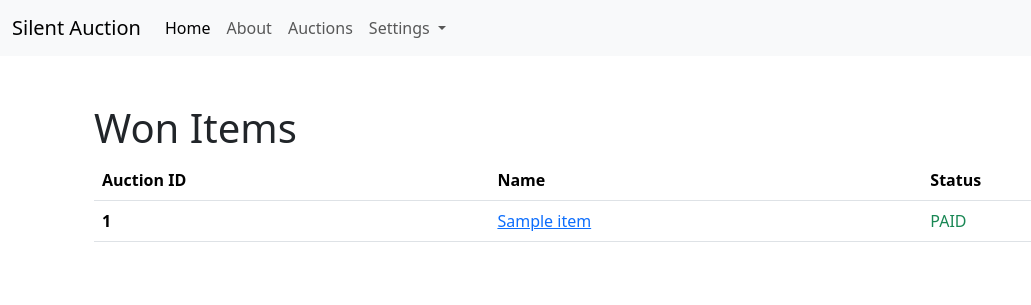
After one commit to spwisner/silent-auction, a Flask app: page /users/settings/items-won in a window 1280 px wide. The commit adds this page. Shown: the top 305 px of the page, without its empty margins (0-1031 px from the left). Run offline with Flask 2, Linux system fonts and the light colour scheme; a user stored in the database is signed in; tables that the repository leaves empty hold one stand-in row (values such as "Sample post").

Commit message:
Add items won

```diff
--- a/docker-compose.yaml
+++ b/docker-compose.yaml
@@ -9,5 +9,6 @@ services:
       - STRIPE_PRIVATE_KEY=sk_test_somevalue
       - DOMAIN=http://localhost:4000
       - SERVER_TOKEN=testServerToken
+      - IS_DEMO=false
     ports:
       - "4000:5000"
--- a/silentauction/auction_items/views.py
+++ b/silentauction/auction_items/views.py
@@ -20,6 +20,7 @@ def get_top_bid_summary(highest_bid, bids_count):
     top_bid_user = User.query.get(highest_bid.user_id)
     return {
         'amount': highest_bid.amount,
+        'user_id': top_bid_user.id,
         'username': top_bid_user.username,
         'bids_count': bids_count
     }
--- a/silentauction/auctions/templates/auctions/list.html
+++ b/silentauction/auctions/templates/auctions/list.html
@@ -2,12 +2,10 @@
 {% block content %}
 <div class="jumbotron">
   <h1>Charity Auctions:</h1>
-  <p>Total Auctions: {{auctions_count}}</p>
-
   {% if auctions_count == 0 %}
   <p>No auctions are currently available</p>
   {% else %}
-  <table class="table table-dark table-striped-columns">
+  <table class="table">
     <thead>
       <tr>
         <th scope="col">Auction ID</th>
--- a/silentauction/payments/templates/payments/already-paid.html
+++ b/silentauction/payments/templates/payments/already-paid.html
@@ -1,4 +1,5 @@
 {% extends "base.html" %}
 {% block content %}
+    <h1>Payment Received</h1>
     <div>Item has already been paid for.</div>
 {% endblock %}
--- a/silentauction/payments/templates/payments/payment-success.html
+++ b/silentauction/payments/templates/payments/payment-success.html
@@ -3,8 +3,9 @@
 
 <section id="success" class="hidden">
   <p>
-    We appreciate your business! A confirmation email will be sent to <span id="customer-email"></span>.
-
+    You payment is successful! A confirmation email will be sent to <strong><span id="customer-email"></span></strong> and a member of our team will contact you with shipping options.
+  </p>
+  <p>
     If you have any questions, please email <a href="mailto:orders@example.com">orders@example.com</a>.
   </p>
 </section>
--- a/silentauction/payments/templates/payments/paymentreceived.html
+++ /dev/null
@@ -1,6 +0,0 @@
-{% extends "base.html" %}
-{% block content %}
-<div class="jumbotron">
-  <h1>Thank you for your donation</h1>
-</div>
-{% endblock %}
--- a/silentauction/templates/base.html
+++ b/silentauction/templates/base.html
@@ -41,6 +41,7 @@
 							<ul class="dropdown-menu">
 								{% if current_user.is_authenticated %}
 								<li><a href="{{url_for('users.settings_user_profile')}}" class="dropdown-item">Profile</a></li>
+								<li><a href="{{url_for('users.items_won')}}" class="dropdown-item">Won Items</a></li>
 								<li><a href="{{url_for('users.logout')}}" class="dropdown-item">Logout</a></li>
 								{% endif %}
 							</ul>
--- /dev/null
+++ b/silentauction/users/templates/users/items_won.html
@@ -0,0 +1,35 @@
+{% extends "base.html" %}
+
+{% block content %}
+<div>
+    <h1>Won Items</h1>
+    {% if items_won|length == 0 %}
+        <p>You have not won any items.  View <a href="{{url_for('auctions.list')}}">Auctions</a> to start bidding.</p>
+    {% else %}
+        <table class="table">
+            <thead>
+            <tr>
+                <th scope="col">Auction ID</th>
+                <th scope="col">Name</th>
+                <th scope="col">Status</th>
+            </tr>
+            </thead>
+            <tbody>
+            {% for item_won in items_won %}
+                <tr>
+                    <th scope="row" class="align-middle">{{item_won.id}}</th>
+                    <td class="align-middle"><a href="/auction-items/{{item_won.id}}">{{item_won.name}}</a></td>
+                    <td class="align-middle">
+                        {% if item_won.has_paid %}
+                            <span class="text-success">PAID</span>
+                        {% else %}
+                            <a class="btn btn-warning" role="button" href="{{ url_for('payments.payment', auction_item_id=item_won.id) }}">Payment Required</a>
+                        {% endif %}
+                    </td>
+                </tr>
+            {% endfor %}
+            </tbody>
+        </table>
+    {% endif %}
+</div>
+{% endblock %}
--- a/silentauction/users/views.py
+++ b/silentauction/users/views.py
@@ -1,8 +1,9 @@
 from flask import Blueprint, render_template, request, redirect, url_for, flash, session, abort
 from flask_login import login_user, login_required, logout_user, current_user
 from silentauction import db
-from silentauction.models import User
+from silentauction.models import User, AuctionItem, Bid
 from silentauction.users.forms import LoginForm, RegistrationForm
+from datetime import datetime
 
 users_blueprint = Blueprint('users', __name__,
                             template_folder='templates/users')
@@ -57,3 +58,21 @@ def logout():
 @login_required
 def settings_user_profile():
     return render_template('settings_user_profile.html')
+
+
+@users_blueprint.route('/settings/items-won')
+@login_required
+def items_won():
+    current_time = datetime.utcnow()
+
+    auction_items = AuctionItem.query.filter(AuctionItem.auction_end < current_time).all()
+
+    items_won = []
+    for auction_item in auction_items:
+        highest_bid = Bid.query.filter_by(auction_item_id=auction_item.id).order_by(Bid.amount.desc()).first()
+        if highest_bid is not None:
+            highest_bid_user_id = highest_bid.user_id
+            if highest_bid_user_id == current_user.id:
+                items_won = [*items_won, auction_item]
+
+    return render_template('items_won.html', items_won=items_won)
```
Also changed, not shown: silentauction/auction_items/templates/auction_items/view_auction_item.html (+11 -4 lines), silentauction/payments/views.py (+13 -9 lines).
